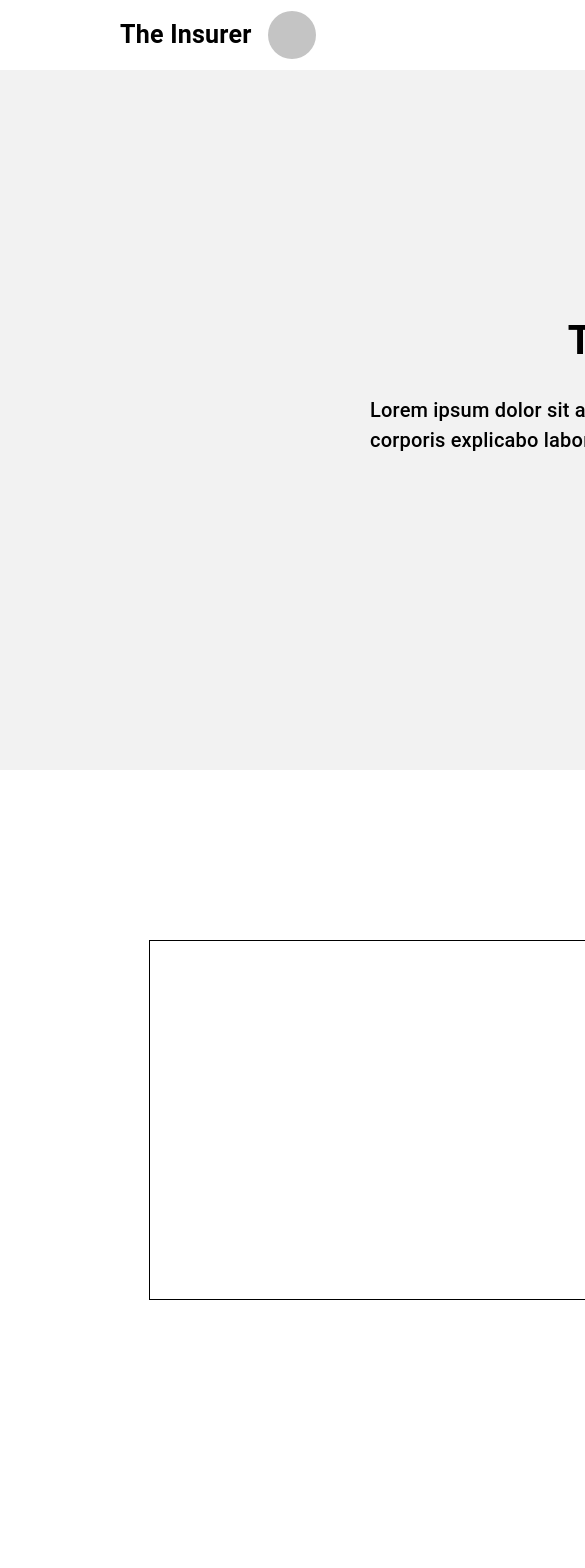
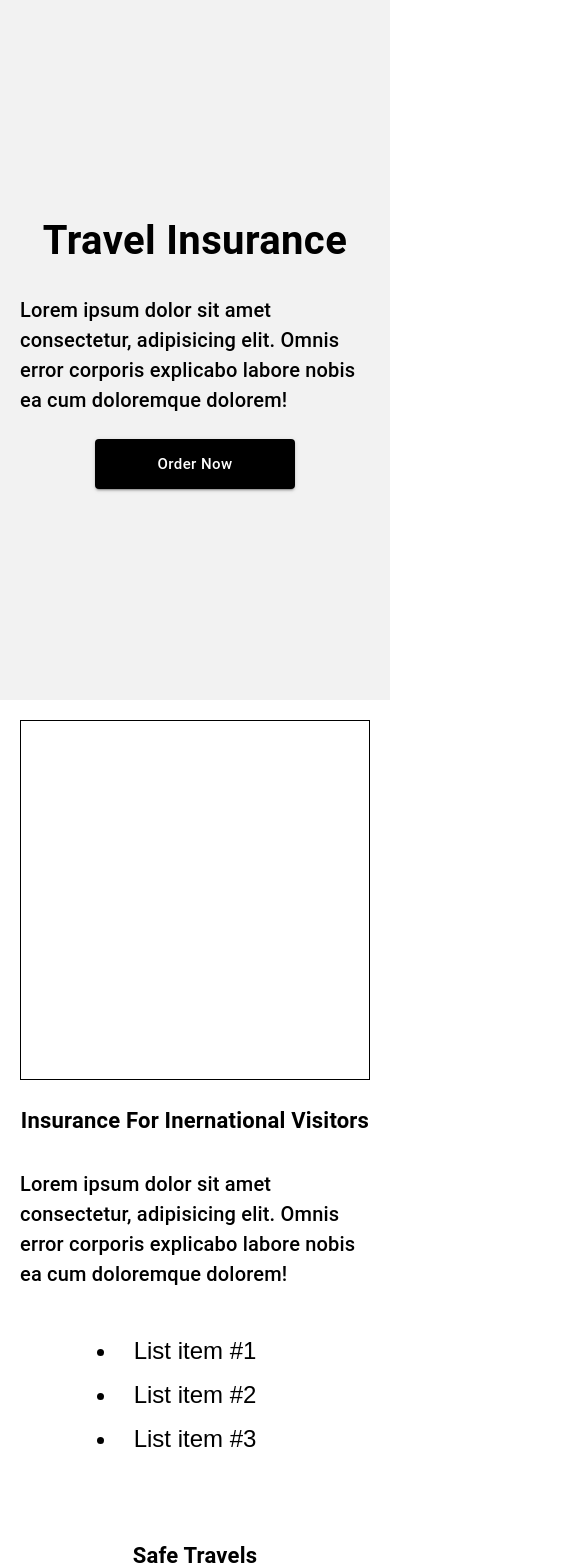
Before and after one commit to KonradSosna/AccessibilityTask, a React (Create React App) app: page / in a window 390 px wide. Shown: the top 1568 px of the page, 585 px wide, since content can reach past the window. Built offline with nearby package versions, Linux system fonts and the light colour scheme.

Commit message:
add responsiveness

```diff
--- a/src/App.tsx
+++ b/src/App.tsx
@@ -5,20 +5,27 @@ import AboutUs from './Components/AboutUs';
 import ClaimReport from './Components/ClaimReport';
 import Contact from './Components/Contact';
 import Navbar from './Components/Navbar';
+import { useMediaQuery, useTheme } from '@mui/material';
 
 function App() {
+	const theme = useTheme();
+	const isMobile = useMediaQuery(theme.breakpoints.down('md'));
+
 	return (
 		<div className="App">
-			<Navbar />
+			{!isMobile && <Navbar />}
 
 			<Routes>
-				<Route path="/" element={<LandingPage />} />
+				<Route path="/" element={<LandingPage isMobile={isMobile} />} />
 				<Route path="about-us" element={<AboutUs />} />
-				<Route path="claim-report" element={<ClaimReport />} />
+				<Route
+					path="claim-report"
+					element={<ClaimReport isMobile={isMobile} />}
+				/>
 				<Route path="contact" element={<Contact />} />
 			</Routes>
 
-			<Footer />
+			<Footer isMobile={isMobile} />
 		</div>
 	);
 }
--- a/src/Components/ClaimReport/index.tsx
+++ b/src/Components/ClaimReport/index.tsx
@@ -14,20 +14,6 @@ import Container from '../LandingPage/Partials/Container';
 import ExpenseReport, { TExpenseItem } from './partials/ExpenseReport';
 import IncidentDetails from './partials/IncidentDetails';
 import PersonalDetails from './partials/PersonalDetails';
-
-const StyledTab = styled(Tab)({
-	color: 'black',
-	fontSize: '16px',
-	backgroundColor: '#C4C4C4',
-	borderRadius: '15px',
-	margin: '0 30px',
-	padding: '0 45px',
-	textTransform: 'capitalize',
-	'&.Mui-selected': {
-		backgroundColor: 'black',
-		color: 'white',
-	},
-});
 
 interface TabPanelProps {
 	children?: React.ReactNode;
@@ -62,7 +48,22 @@ function a11yProps(index: number) {
 	};
 }
 
-function Claimreport() {
+function Claimreport({ isMobile }: { isMobile: boolean }) {
+	const StyledTab = styled(Tab)({
+		color: 'black',
+		fontSize: '16px',
+		backgroundColor: '#C4C4C4',
+		borderRadius: '15px',
+		margin: `${!isMobile ? '0 30px' : '0 10px'} `,
+		padding: `${!isMobile ? '0 45px' : '0 10px'} `,
+		textTransform: 'capitalize',
+
+		'&.Mui-selected': {
+			backgroundColor: 'black',
+			color: 'white',
+		},
+	});
+
 	const {
 		register,
 		handleSubmit,
@@ -70,7 +71,7 @@ function Claimreport() {
 	} = useForm();
 	const [data, setData] = useState('');
 
-	const [value, setValue] = useState(2);
+	const [value, setValue] = useState(0);
 	const [loading, setLoading] = useState(false);
 	const [confirmReport, setConfirmReport] = useState(false);
 
@@ -118,7 +119,11 @@ function Claimreport() {
 							value={value}
 							aria-label="basic tabs example"
 							variant="scrollable"
-							sx={{ width: '100%', justifyContent: 'space-between' }}
+							sx={{
+								width: '100%',
+								justifyContent: 'space-between',
+								flexWrap: 'wrap',
+							}}
 						>
 							<StyledTab label="Step 1 - Personal Details" {...a11yProps(0)} />
 							<StyledTab label="Step 2 - Incident Details" {...a11yProps(1)} />
@@ -138,7 +143,11 @@ function Claimreport() {
 							/>
 						</TabPanel>
 						<TabPanel value={value} index={1}>
-							<IncidentDetails setValue={setValue} register={register} />
+							<IncidentDetails
+								setValue={setValue}
+								register={register}
+								isMobile={isMobile}
+							/>
 						</TabPanel>
 						<TabPanel value={value} index={2}>
 							<ExpenseReport
@@ -148,6 +157,7 @@ function Claimreport() {
 								setExpenseArr={setExpenseArr}
 								loading={loading}
 								submitForm={submitForm}
+								isMobile={isMobile}
 							/>
 						</TabPanel>
 					</form>
--- a/src/Components/ClaimReport/partials/IncidentDetails.tsx
+++ b/src/Components/ClaimReport/partials/IncidentDetails.tsx
@@ -13,9 +13,14 @@ import { Styledlabel } from './PersonalDetails';
 type TIncidentDetailsProps = {
 	setValue: Dispatch<React.SetStateAction<number>>;
 	register: ReturnType<typeof useForm>['register'];
+	isMobile: boolean;
 };
 
-const IncidentDetails: FC<TIncidentDetailsProps> = ({ setValue, register }) => {
+const IncidentDetails: FC<TIncidentDetailsProps> = ({
+	setValue,
+	register,
+	isMobile,
+}) => {
 	return (
 		<Grid container direction="column" spacing={4} width="100%">
 			<Grid item>
@@ -121,14 +126,20 @@ const IncidentDetails: FC<TIncidentDetailsProps> = ({ setValue, register }) => {
 				</Grid>
 			</Grid>
 
-			<Grid container marginTop="50px" justifyContent="space-between">
+			<Grid
+				container
+				marginTop="50px"
+				justifyContent={isMobile ? 'center' : 'space-between'}
+				alignItems="center"
+			>
 				<FormButton
 					variant="contained"
 					sx={{
 						backgroundColor: 'unset',
 						color: 'black',
 						border: '1px solid black',
-						marginLeft: '32px',
+						marginLeft: `${isMobile ? 'unset' : '32px'}`,
+						marginRight: `${isMobile ? '10px' : 'unset'}`,
 					}}
 					text="return"
 					onClick={() => setValue(0)}
--- a/src/Components/ClaimReport/partials/ReportModal.tsx
+++ b/src/Components/ClaimReport/partials/ReportModal.tsx
@@ -10,7 +10,7 @@ const modalStyle = {
 	top: '50%',
 	left: '50%',
 	transform: 'translate(-50%, -50%)',
-	width: 900,
+	maxWidth: 900,
 	bgcolor: 'background.paper',
 	border: '2px solid #000',
 	borderRadius: '15px',
@@ -83,7 +83,7 @@ const ReportModal: FC<TReportModalProps> = ({
 						<Grid item>
 							<TextField
 								placeholder="Enter Expense Name"
-								title="firstName"
+								title="expenseName"
 								type="text"
 								value={name}
 								style={{ width: '100%', height: '40px' }}
@@ -102,7 +102,7 @@ const ReportModal: FC<TReportModalProps> = ({
 						<Grid item>
 							<TextField
 								placeholder="Enter Expense Price"
-								title="firstName"
+								title="expensePrice"
 								type="number"
 								value={price}
 								style={{ width: '100%', height: '40px' }}
--- a/src/Components/Footer.tsx
+++ b/src/Components/Footer.tsx
@@ -2,15 +2,16 @@ import { Grid, ListItem, List, Typography } from '@mui/material';
 import Container from './LandingPage/Partials/Container';
 import Logo from './Logo';
 
-function Footer() {
+function Footer({ isMobile }: { isMobile: boolean }) {
 	return (
 		<Container
 			className="footer"
 			sx={{
 				backgroundColor: '#F2F2F2',
 				justifyContent: 'space-around',
-				height: '400px',
+				minHeight: '400px',
 			}}
+			direction={isMobile ? 'column' : 'row'}
 		>
 			<Grid
 				item
@@ -26,7 +27,7 @@ function Footer() {
 			</Grid>
 
 			<Grid item xs={5}>
-				<Grid container gap={3}>
+				<Grid container gap={3} justifyContent="center">
 					<Grid item>
 						<List
 							aria-label="footer navigation bar"
@@ -34,6 +35,7 @@ function Footer() {
 								listStyleType: 'none',
 								textTransform: 'capitalize',
 								cursor: 'pointer',
+								width: '100%',
 							}}
 						>
 							<ListItem>
--- a/src/Components/LandingPage/Partials/Box.tsx
+++ b/src/Components/LandingPage/Partials/Box.tsx
@@ -4,7 +4,13 @@ import { memo } from 'react';
 const Box = ({ text }: { text: string }) => {
 	return (
 		<Grid item>
-			<Grid container direction="column" gap={4} width="300px">
+			<Grid
+				container
+				direction="column"
+				gap={4}
+				width="300px"
+				alignItems="center"
+			>
 				<Grid
 					item
 					sx={{
--- a/src/Components/LandingPage/Partials/Container.tsx
+++ b/src/Components/LandingPage/Partials/Container.tsx
@@ -23,7 +23,9 @@ const Container = ({
 				direction={direction ? direction : 'row'}
 				gap={3}
 				sx={{
-					height: '700px',
+					minHeight: '700px',
+					height: '100%',
+					padding: '20px',
 					width: '100%',
 					justifyContent: 'space-evenly',
 					alignItems: 'center',
--- a/src/Components/LandingPage/index.tsx
+++ b/src/Components/LandingPage/index.tsx
@@ -4,7 +4,7 @@ import Container from './Partials/Container';
 import FormButton from './Partials/Button';
 import FormList from './Partials/List';
 
-const LandingPage = () => {
+const LandingPage = ({ isMobile }: { isMobile: boolean }) => {
 	return (
 		<>
 			<Container
@@ -15,7 +15,12 @@ const LandingPage = () => {
 				}}
 			>
 				<Grid item>
-					<Typography fontSize={40} fontWeight={600} textTransform="capitalize">
+					<Typography
+						fontSize={40}
+						fontWeight={600}
+						textTransform="capitalize"
+						textAlign="center"
+					>
 						Travel insurance
 					</Typography>
 				</Grid>
@@ -36,7 +41,12 @@ const LandingPage = () => {
 					sx={{ width: '470px', height: '360px', border: '1px solid black' }}
 				></Grid>
 				<Grid item>
-					<Grid container direction="column" gap={4}>
+					<Grid
+						container
+						direction="column"
+						gap={4}
+						alignItems={isMobile ? 'center' : 'unset'}
+					>
 						<Grid item>
 							<Typography
 								fontSize={22}
@@ -68,6 +78,9 @@ const LandingPage = () => {
 						maxWidth="500px"
 						textTransform="capitalize"
 						m="30px 0"
+						display="flex"
+						flexDirection="column"
+						alignItems={isMobile ? 'center' : 'unset'}
 					>
 						Safe Travels
 					</Typography>
@@ -91,6 +104,7 @@ const LandingPage = () => {
 				direction="column"
 				sx={{
 					justifyContent: 'space-evenly',
+					flexWrap: 'nowrap',
 				}}
 			>
 				<Grid item>
@@ -100,7 +114,12 @@ const LandingPage = () => {
 				</Grid>
 
 				<Grid item>
-					<Grid container direction="row">
+					<Grid
+						container
+						direction="row"
+						alignItems={isMobile ? 'center' : 'unset'}
+						justifyContent="center"
+					>
 						<Box text={'renting vacation homes'} />
 						<Box text={'trends & predictions'} />
 						<Box text={'popular travel destinations for 2021'} />
@@ -133,30 +152,36 @@ const LandingPage = () => {
 					}}
 				></Grid>
 				<Grid item>
-					<Typography fontSize={14} fontWeight={500} maxWidth="700px">
+					<Typography fontSize={14} fontWeight={500}>
 						Donald Duck, CEO of Disney
 					</Typography>
 				</Grid>
 			</Container>
 
-			<Container direction="row" sx={{ height: '250px' }}>
+			<Container direction="row">
 				<Grid item>
 					<Typography
 						fontSize={28}
 						fontWeight={600}
 						maxWidth="500px"
 						m="10px 0"
+						textAlign="center"
 					>
 						Are you looking for an insurance?
 					</Typography>
 
-					<Typography fontSize={20} fontWeight={500} maxWidth="500px">
+					<Typography
+						fontSize={20}
+						fontWeight={500}
+						maxWidth="500px"
+						textAlign="center"
+					>
 						Contact us to order now
 					</Typography>
 				</Grid>
 
 				<Grid item>
-					<Grid container spacing={2}>
+					<Grid container spacing={2} justifyContent="center">
 						<Grid item>
 							<FormButton
 								text="call us"
--- a/src/Components/Logo.tsx
+++ b/src/Components/Logo.tsx
@@ -14,7 +14,9 @@ function Logo() {
 	return (
 		<StyledLink
 			to="/"
-			style={{ cursor: location.pathname === '/' ? 'default' : 'pointer' }}
+			style={{
+				cursor: location.pathname === '/' ? 'default' : 'pointer',
+			}}
 		>
 			<Grid container gap={2} alignItems="center">
 				<StyledTypography>The Insurer</StyledTypography>
--- a/src/Components/Navbar.tsx
+++ b/src/Components/Navbar.tsx
@@ -27,12 +27,12 @@ const Navbar = () => {
 		<Grid
 			container
 			direction="row"
-			justifyContent="space-between"
+			justifyContent="space-around"
 			height="70px"
 			alignItems="center"
-			padding="0 120px"
+			flexWrap="nowrap"
 		>
-			<Grid item>
+			<Grid item sx={{ minWidth: '250px' }}>
 				<Logo />
 			</Grid>
 
--- a/src/index.css
+++ b/src/index.css
@@ -11,7 +11,7 @@ body {
 }
 
 .App {
-	width: 1440px;
+	max-width: 1440px;
 	margin-left: auto;
 	margin-right: auto;
 	min-height: 100%;
```
Also changed, not shown: src/Components/ClaimReport/partials/ExpenseReport.tsx (+10 -10 lines).
